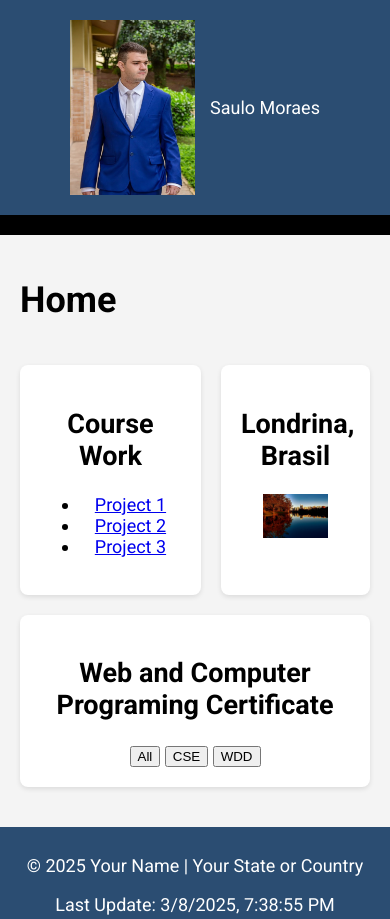
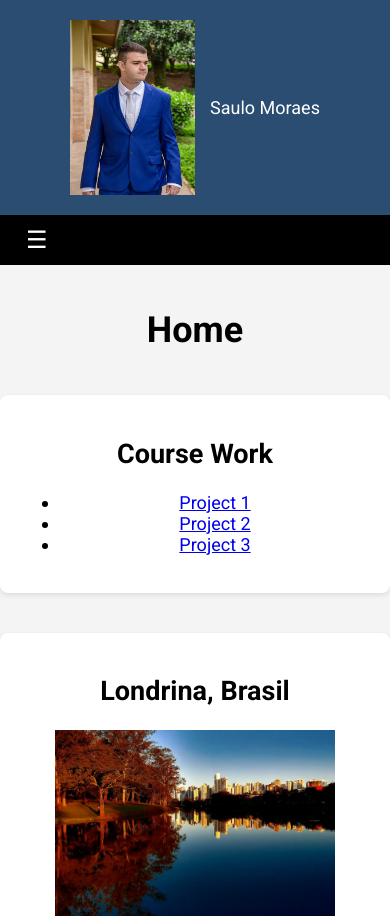
Before and after one commit to SauloMoraes-00/wdd231, a plain HTML site: page index.html in a window 390 px wide. Shown: the top 919 px of the page. Drawn offline with Linux system fonts and the light colour scheme.

Commit message:
Small screen

```diff
--- a/Styles/Homepage.css
+++ b/Styles/Homepage.css
@@ -154,44 +154,71 @@ main section img {
         margin: 10px 0;
         padding-left: 20px;
     }
-}
 
+    /* Turn main layout into a flex column for small screens */
     main {
+        display: flex;
+        flex-direction: column;
+        align-items: center;
         padding: 20px;
     }
 
-.container {
-    display: flex;
-    justify-content: center;
-    gap: 20px;
+    main section {
+        width: 100%;
+        max-width: 800px; /* Limit width for sections */
         margin-bottom: 20px;
+        padding: 15px;
+        background-color: white;
+        border-radius: 8px;
+        box-shadow: 0 2px 5px rgba(0, 0, 0, 0.1);
     }
 
-.card {
-    background: white;
-    padding: 15px;
-    border-radius: 8px;
-    box-shadow: 0px 0px 10px rgba(0, 0, 0, 0.1);
-    width: 300px;
+    /* Adjust image size in main sections for smaller screens */
+    main section img {
+        width: 80%;
+        margin: 0 auto;
+        display: block;
     }
 
+    /* Adjust button layout */
     .course-buttons {
-    display: grid;
-    grid-template-columns: repeat(3, 1fr);
-    gap: 10px;
+        display: block;
         max-width: 600px;
         margin: auto;
     }
 
     .course-buttons button {
-    background-color: brown;
-    color: white;
-    padding: 10px;
-    border: none;
-    border-radius: 5px;
-    cursor: pointer;
+        width: 100%;
+        margin-bottom: 10px;
+    }
 }
 
+main {
+    display: flexbox;
+    flex-direction: column;
+    gap: 20px;
+    padding: 20px;
+}
+
+main section {
+    padding: 20px;
+    background-color: white;
+    border-radius: 8px;
+    box-shadow: 0 2px 5px rgba(0, 0, 0, 0.1);
+}
+
+.course-card {
+    padding: 10px;
+    margin: 10px;
+    border: 1px solid #ccc;
+    border-radius: 5px;
+}
+
+.completed {
+    background-color: #d3ffd3; /* Light green for completed courses */
+}
+
+/* Footer Styling */
 footer {
     background-color: #2b4d72;
     color: white;
--- a/index.html
+++ b/index.html
@@ -18,12 +18,15 @@
         <span>Saulo Moraes</span>
     </header>
     <nav id="nav-menu">
+        <div class="nav-container">
+            <button class="nav-toggle" aria-label="Toggle navigation">&#9776;</button>
             <ul>
                 <li><a href="index.html" class="active">Home</a></li>
                 <li><a href="#">Chamber</a></li>
                 <li><a href="https://github.com/SauloMoraes-00">GitHub Profile</a></li>
                 <li><a href="https://www.linkedin.com/in/saulocostamoraes" target="_blank">LinkedIn</a></li>
             </ul>
+        </div>
     </nav>
     <main>
         <h1>Home</h1>
@@ -49,7 +52,7 @@
         </section>
     </main>
     <footer>
-        <p>&copy; <span id="currentyear"></span> Your Name | Your State or Country</p>
+        <p>&copy; <span id="currentyear"></span> Saulo Moraes | Brasil</p>
         <p id="lastModified"></p>
     </footer>
     <script src="Scripts/Homepage.js"></script>
```
Lines whose indentation alone changed are shown as unchanged.
